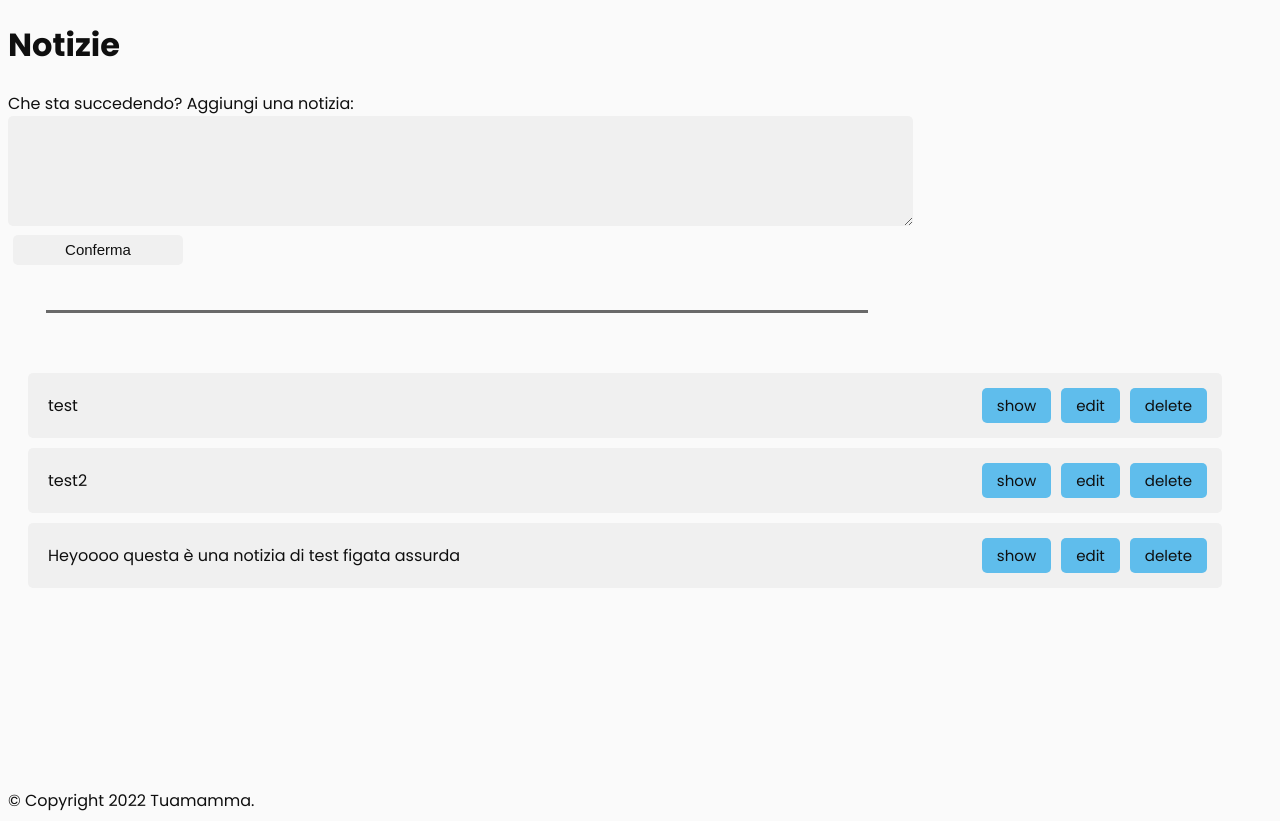
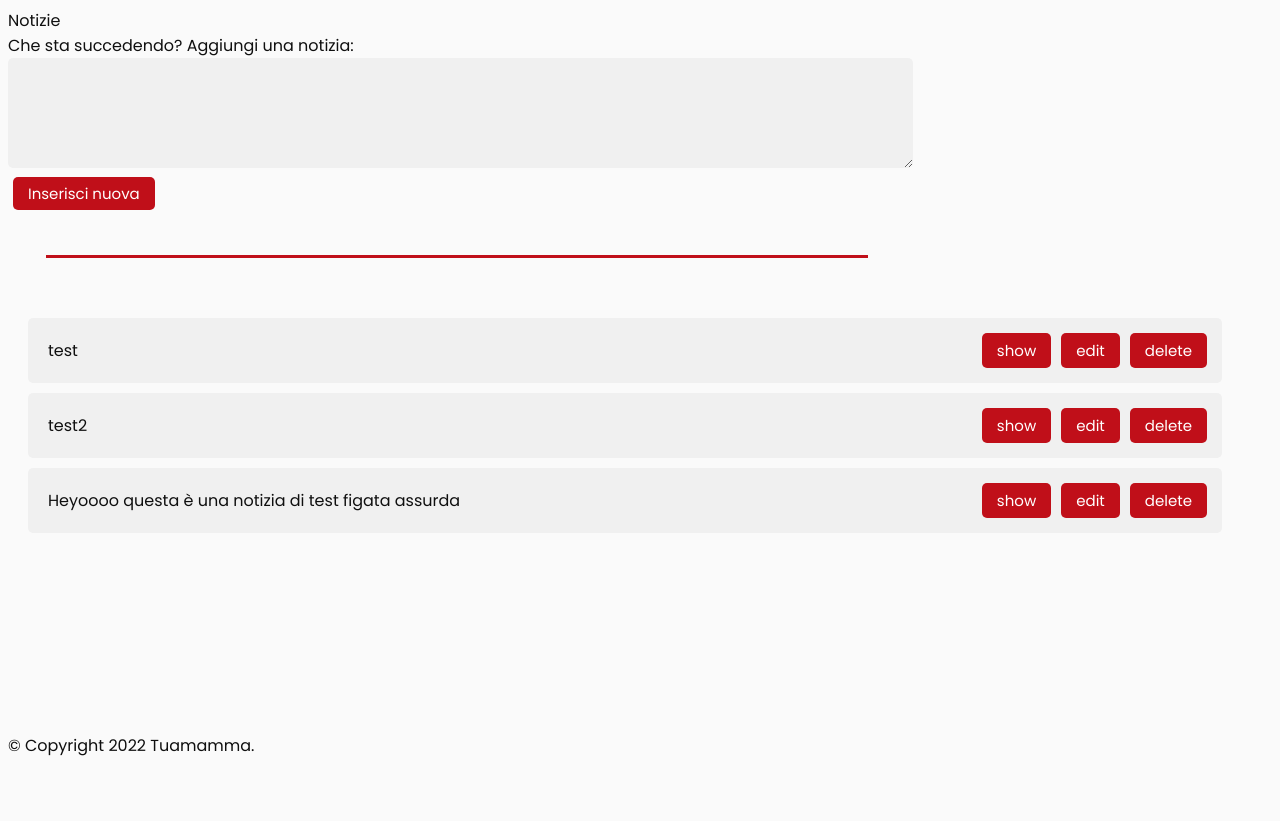
Before and after one commit to nkoexe/Infopoint, a Flask app: page /notizie in a window 1280 px wide. After the commit the page ends 756 px from the top, so only its background shows below. Run offline with Flask 2, Linux system fonts and the light colour scheme; a user stored in the database is signed in; parts of the project's set-up code (start-up, migrations or seed data) failed here and were passed over; some libraries are stand-ins or nearby versions.

Commit message:
added base template on top of root, added edit news
Co-authored-by: Randomusername64 <Randomusername64@users.noreply.github.com>
Co-authored-by: Davide <DavideGrandioso@users.noreply.github.com>

```diff
--- a/backend/__init__.py
+++ b/backend/__init__.py
@@ -20,7 +20,10 @@ class User:
     def __init__(self, id):
         self.id = id
         self.username = users[id]['name']
-        self.roles = users[id]['roles']
+        self.admin = 'admin' in users[id]['roles']
+        self.biblioteca = 'biblioteca' in users[id]['roles']
+        self.galleria = 'galleria' in users[id]['roles']
+        self.notizie = 'notizie' in users[id]['roles']
         self.is_authenticated = True
         self.is_active = True
         self.is_anonymous = False
@@ -97,7 +100,7 @@ def _index():
 
 @app.route('/settings')
 @login_required
-@roles_required(['admin'])
+# @roles_required(['admin'])
 def _settings():
     return render_template('settings.html')
 
@@ -133,16 +136,25 @@ def _notizie():
     elif request.method == 'POST':
         notizia = request.form['text']
 
-        notizie.add(notizia)
+        if notizia.strip():
+            notizie.add(notizia)
 
         return redirect('/notizie')
 
 
-@app.route('/notizie/<id>', methods=['DELETE'])
+@app.route('/notizie/<id>', methods=['DELETE', 'PUT'])
 @login_required
 def _notizie_id(id):
     if request.method == 'DELETE':
         notizie.delete(id)
+
+    elif request.method == 'PUT':
+        notizia = request.form['text'].strip()
+
+        if not notizia:
+            return 'ko'
+
+        notizie.edit(id, text=notizia)
 
     return 'ok'
 
--- a/backend/static/scripts/news.js
+++ b/backend/static/scripts/news.js
@@ -1,3 +1,32 @@
+function newsedit(id) {
+    var savebtn = document.getElementById("newssave")
+    savebtn.classList.remove("hidden");
+    savebtn.setAttribute("onclick", "newseditsave(" + id + ")");
+
+    var cancbtn = document.getElementById("newscanc");
+    cancbtn.classList.remove("hidden");
+    cancbtn.setAttribute("onclick", "newseditcanc(" + id + ")");
+
+    document.getElementById("newsinput").value = document.getElementById(id).textContent;
+}
+
+function newseditsave(id) {
+    $.ajax({
+        url: "/notizie/" + id,
+        type: "PUT",
+        data: {
+            "text": document.getElementById("newsinput").value
+        },
+        success: function(data) {
+            if (data == "ok") {
+                location.reload();
+            } else {
+                alert("Errore");
+            }
+        }
+    });
+}
+
 function newsdel(id) {
     $.ajax({
         url: "/notizie/" + id,
--- a/backend/static/styles/base.css
+++ /dev/null
@@ -1,53 +0,0 @@
-@import url("https://fonts.googleapis.com/css2?family=Poppins:wght@400;700&display=swap");
-
-:root {
-  --bg1: #fafafa;
-  --bg2: #f0f0f0;
-  --bg3: #dddddd;
-  --button: #5fbdec;
-  --button-hover: #3ab8f7;
-  --text1: #0f0f0f;
-  --text2: #202020;
-}
-
-body {
-  background-color: var(--bg1);
-}
-
-button {
-  background-color: var(--button);
-  color: var(--text1);
-  font-size: 15px;
-  font-family: "Poppins", sans-serif;
-  border: none;
-  border-radius: 5px;
-  margin: 5px;
-  padding: 5px;
-  padding-left: 15px;
-  padding-right: 15px;
-  transition: 0.2s;
-}
-button:hover {
-  background-color: var(--button-hover);
-}
-
-input {
-  background-color: var(--bg2);
-  color: var(--text1);
-  font-size: 15px;
-  border: none;
-  border-radius: 5px;
-  margin: 5px;
-  padding: 5px;
-  padding-left: 15px;
-  padding-right: 15px;
-}
-
-.text {
-  color: var(--text1);
-  font-family: "Poppins", sans-serif;
-}
-
-#footer {
-  margin-top: 200px;
-}
--- a/backend/static/styles/news.css
+++ b/backend/static/styles/news.css
@@ -10,22 +10,8 @@
     height: 100px;
 }
 
-#newssubmit {
-    width: 170px;
-    height: 30px;
-}
-
-#newslinea {
-    width: 65%;
-    margin: 40px 0 60px 3%;
-    height: 3px;
-    background-color: #696969;
-}
-
-#newslist {
-    margin: 0;
-    padding: 0;
-    list-style: none;
+.hidden {
+    display: none;
 }
 
 .newscont {
@@ -45,3 +31,21 @@
     margin-left: 10px;
     display: flex;
 }
+
+/*
+#newssubmit {
+    width: 170px;
+} */
+
+#newslinea {
+    width: 65%;
+    margin: 40px 0 60px 3%;
+    height: 3px;
+    background-color: var(--button);
+}
+
+#newslist {
+    margin: 0;
+    padding: 0;
+    list-style: none;
+}
--- /dev/null
+++ b/backend/static/styles/root.css
@@ -0,0 +1,54 @@
+@import url("https://fonts.googleapis.com/css2?family=Poppins:wght@400;700&display=swap");
+
+:root {
+  --bg1: #fafafa;
+  --bg2: #f0f0f0;
+  --bg3: #dddddd;
+  --accent: #C00F19;
+  --button: #C00F19;
+  --button-hover: #e80414;
+  --text1: #0f0f0f;
+  --text2: #ffffff;
+}
+
+body {
+  background-color: var(--bg1);
+}
+
+input {
+  background-color: var(--bg2);
+  color: var(--text1);
+  font-size: 15px;
+  border: none;
+  border-radius: 5px;
+  margin: 5px;
+  padding: 5px;
+  padding-left: 15px;
+  padding-right: 15px;
+}
+
+button, .btn {
+  background-color: var(--button);
+  color: var(--text2);
+  font-size: 15px;
+  font-family: "Poppins", sans-serif;
+  border: none;
+  border-radius: 5px;
+  margin: 5px;
+  padding: 5px;
+  padding-left: 15px;
+  padding-right: 15px;
+  transition: 0.2s;
+}
+button:hover {
+  background-color: var(--button-hover);
+}
+
+.text {
+  color: var(--text1);
+  font-family: "Poppins", sans-serif;
+}
+
+#footer {
+  margin-top: 200px;
+}
--- a/backend/templates/base.html
+++ b/backend/templates/base.html
@@ -1,22 +1,11 @@
-<!DOCTYPE html>
-<html lang="en">
-  <head>
-    <meta charset="UTF-8" />
-    <meta http-equiv="X-UA-Compatible" content="IE=edge" />
-    <meta name="viewport" content="width=device-width, initial-scale=1.0" />
-    <link rel="stylesheet" href="{{ url_for('static', filename='styles/base.css') }}" />
-    <link
-      rel="shortcut icon"
-      href="{{ url_for('static', filename='favicon.ico') }}"
-      type="image/x-icon"
-    />
-    {% block head %}{% endblock %}
-    <title>{% block title %}{% endblock %} | Infopoint</title>
-  </head>
-  <body>
+{% extends "root.html" %} {% block main %}
+
+<div id="header">
+  <div id="headerleft">
+    <div id="logo"></div>
+    <div id="headertext" class="text">{% block header %}{% endblock %}</div>
     <div id="content">{% block content %}{% endblock %}</div>
-    <div id="footer" class="text">
-      {% block footer %} &copy; Copyright 2022 Tuamamma. {% endblock %}
-    </div>
-  </body>
-</html>
+  </div>
+</div>
+
+{% endblock %}
--- a/backend/templates/biblioteca.html
+++ b/backend/templates/biblioteca.html
@@ -1,8 +1,7 @@
 {% extends "base.html" %} {% block head %}
 <link rel="stylesheet" href="{{ url_for('static', filename='styles/news.css') }}" />
-{% endblock %} {% block title %}Biblioteca{% endblock %} {% block content %}
-
-<h1 class="text">Biblioteca</h1>
+{% endblock %} {% block title %}Biblioteca{% endblock %} {% block header %}Biblioteca{% endblock
+%}{% block content %}
 <form method="post" enctype="multipart/form-data">
   <label class="text" for="copertina"> Inserisci copertina libro: </label>
   <input type="file" id="input_copertina" name="copertina" accept="image/*" required /><br />
--- a/backend/templates/config.html
+++ b/backend/templates/config.html
@@ -1,8 +1,9 @@
-{% extends "base.html" %} {% block title %}Configurazione{% endblock %} {% block content %}
+{% extends "root.html" %} {% block title %}Configurazione{% endblock %} {% block main %}
 
 <h1 class="text">Configurazione Infopoint</h1>
 <button onclick="location.href='/biblioteca'">Modifica riquadro biblioteca</button><br />
 <button onclick="location.href='/galleria'">Modifica galleria foto</button><br />
 <button onclick="location.href='/notizie'">Modifica notizie</button><br />
 <button onclick="location.href='/logout'">Logout</button>
+
 {% endblock %}
--- a/backend/templates/galleria.html
+++ b/backend/templates/galleria.html
@@ -1,6 +1,5 @@
-{% extends "base.html" %} {% block title %}Galleria{% endblock %} {% block content %}
-
-<h1>Modifica Galleria</h1>
+{% extends "base.html" %} {% block title %}Galleria{% endblock %} {% block header %}Galleria{%
+endblock %}{% block content %}
 <form method="post">
   <label class="text" for="copertina"> Aggiungi foto/video: </label>
   <input type="file" id="input_galleria" name="galleria" accept="image/*" />
--- a/backend/templates/news.html
+++ b/backend/templates/news.html
@@ -2,14 +2,15 @@
 <link rel="stylesheet" href="{{ url_for('static', filename='styles/news.css') }}" />
 <script src="//ajax.googleapis.com/ajax/libs/jquery/1.9.1/jquery.min.js"></script>
 <script type="text/javascript" src="{{ url_for('static', filename='scripts/news.js') }}"></script>
-{% endblock %} {% block title %}Notizie{% endblock %} {% block content %}
-
-<h1 class="text">Notizie</h1>
+{% endblock %} {% block title %}Notizie{% endblock %} {% block header%}Notizie{% endblock %}{% block
+content %}
 
 <form method="post">
   <div class="text">Che sta succedendo? Aggiungi una notizia:</div>
   <textarea id="newsinput" name="text" required></textarea><br />
-  <input type="submit" id="newssubmit" value="Conferma" />
+  <button type="submit" id="newssubmit" class="btn">Inserisci nuova</button>
+  <button type="button" class="hidden" id="newssave">Salva modifiche</button>
+  <button type="button" class="hidden" id="newscanc">Annulla</button>
 </form>
 
 <div id="newslinea"></div>
@@ -18,10 +19,10 @@
   {% for id in notizie %}
   <li>
     <div class="newscont">
-      <div class="text newstext">{{ notizie[id]['text'] }}</div>
+      <div class="text newstext" id="{{ id }}">{{ notizie[id]['text'] }}</div>
       <div class="newsbtncont">
         <button class="newsbtn showbtn">show</button>
-        <button class="newsbtn editbtn">edit</button>
+        <button class="newsbtn editbtn" onclick="newsedit('{{ id }}')">edit</button>
         <button class="newsbtn deletebtn" onclick="newsdel('{{ id }}')">delete</button>
       </div>
     </div>
--- /dev/null
+++ b/backend/templates/root.html
@@ -0,0 +1,22 @@
+<!DOCTYPE html>
+<html lang="en">
+  <head>
+    <meta charset="UTF-8" />
+    <meta http-equiv="X-UA-Compatible" content="IE=edge" />
+    <meta name="viewport" content="width=device-width, initial-scale=1.0" />
+    <link rel="stylesheet" href="{{ url_for('static', filename='styles/root.css') }}" />
+    <link
+      rel="shortcut icon"
+      href="{{ url_for('static', filename='favicon.ico') }}"
+      type="image/x-icon"
+    />
+    {% block head %}{% endblock %}
+    <title>{% block title %}{% endblock %} | Infopoint</title>
+  </head>
+  <body>
+    <div id="content">{% block main %}{% endblock %}</div>
+    <div id="footer" class="text">
+      {% block footer %} &copy; Copyright 2022 Tuamamma. {% endblock %}
+    </div>
+  </body>
+</html>
--- a/backend/users.json
+++ b/backend/users.json
@@ -7,10 +7,10 @@
         ]
     },
     "2": {
-        "name": "aaaa",
-        "hash": "b133a0c0e9bee3be20163d2ad31d6248db292aa6dcb1ee087a2aa50e0fc75ae2",
+        "name": "davi",
+        "hash": "b4fb90f20a36ed61b1c9e4d27a8e3dbaec856df8604df1692d00a6b1fa8b9209",
         "roles": [
-            "biblioteca"
+            "admin"
         ]
     }
 }
```
Also changed, not shown: backend/templates/login.html (+6 -1 lines).
